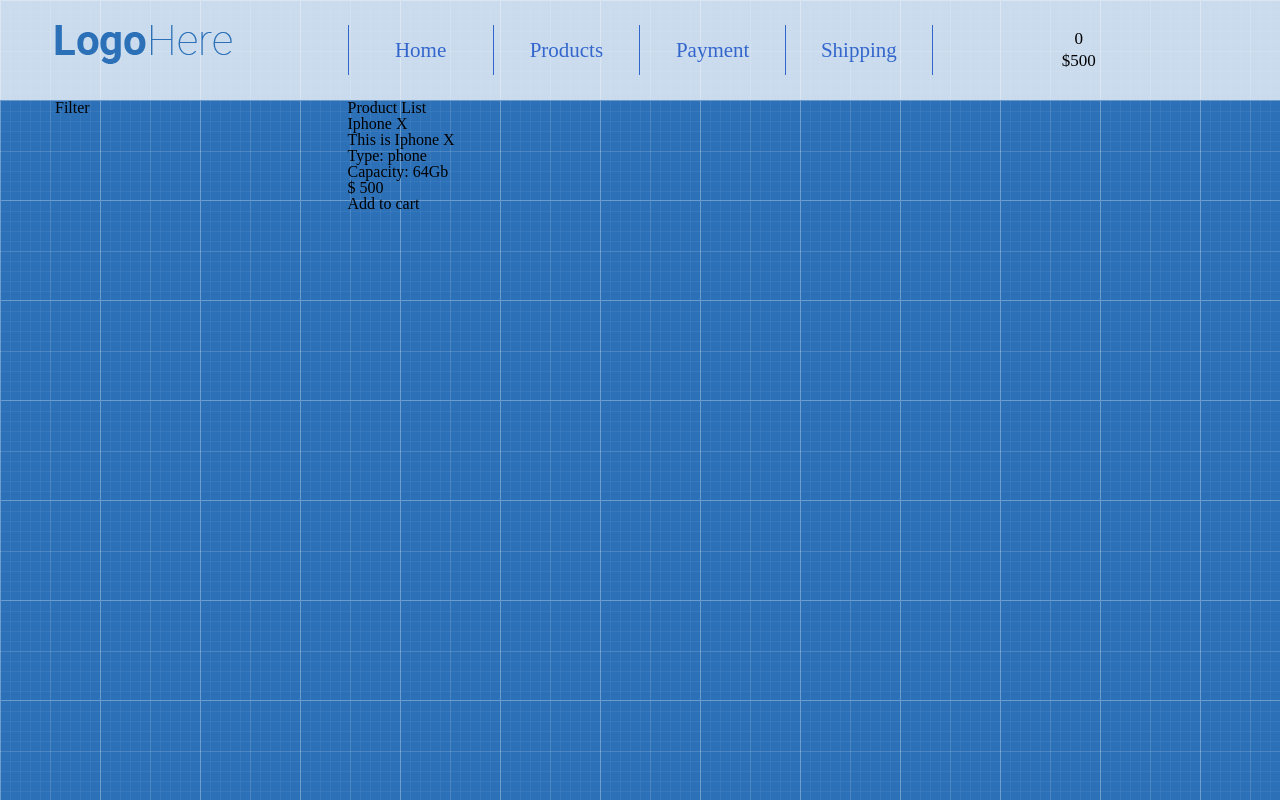
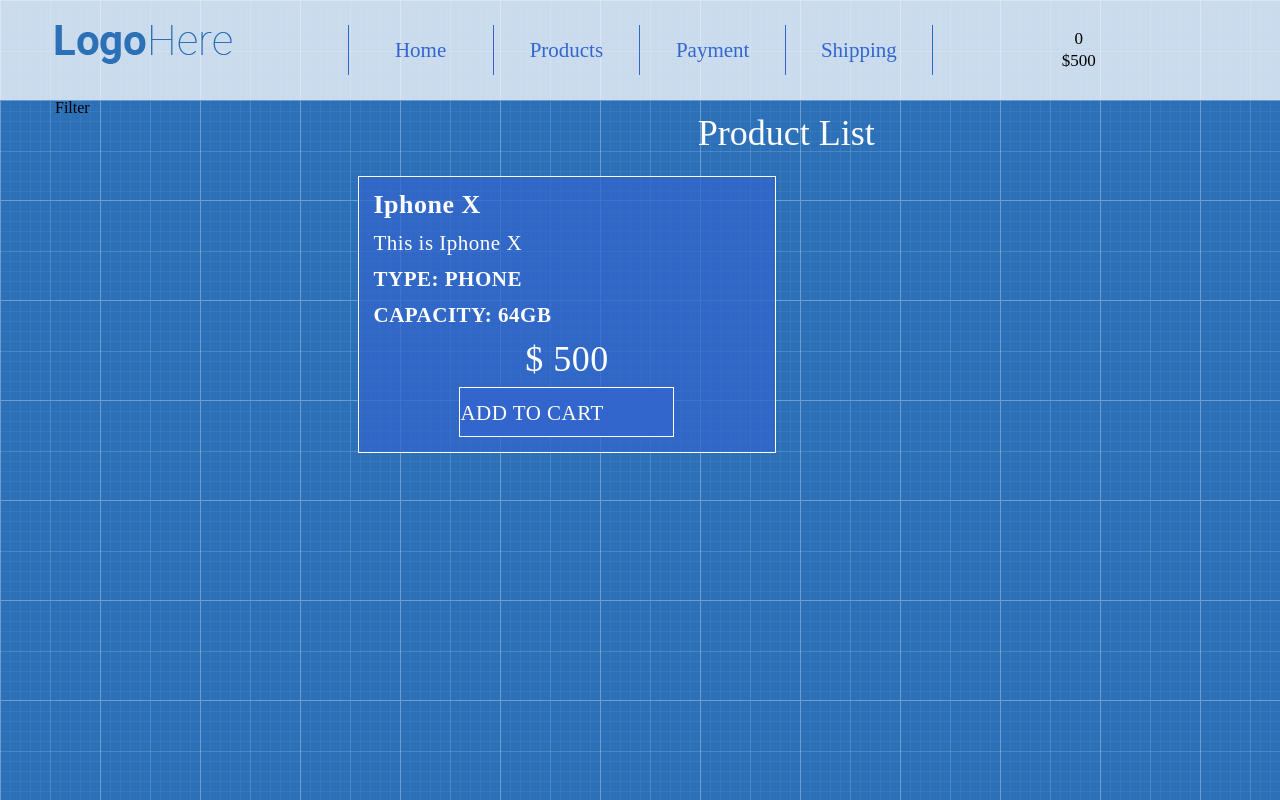
Before and after one commit to tarassh03/shop-project, a React (Create React App) app: page / in a window 1280 px wide. Built offline with nearby package versions, Linux system fonts and the light colour scheme.

Commit message:
created Product and ProductListItem

```diff
--- /dev/null
+++ b/src/App/Main/Products/ProductListItem.css
@@ -0,0 +1,49 @@
+.product-list-item {
+    color:white;
+    border:1px solid white;
+    padding:15px;
+    margin: 10px;
+    background: rgba(51,102,204,0.75);
+    font-size: 21px;
+    letter-spacing: 0.5px;
+
+}
+.product-title {
+    font-size: 26px;
+    margin-bottom: 15px;
+    font-weight: bold;
+}
+.product-description {
+    font-weight: 300;
+    margin-bottom: 15px;
+}
+.product-features {
+    font-weight: bold;
+    text-transform: uppercase;
+    margin-bottom: 15px;
+
+}
+.product-type,.product-screen-size,.product-capacity {
+    margin-bottom: 15px;
+}
+.btn-add-to-cart {
+    text-transform: uppercase;
+    font-size: 21px;
+    background: #3366cc;
+    width: 215px;
+    height: 50px;
+    line-height: 50px;
+    margin: 0 auto;
+    display: block;
+    color:white;
+    border: 1px solid white;
+}
+.btn-add-to-cart:hover {
+    cursor: pointer;
+    background: #6699cc;
+}
+.product-price {
+    font-size: 36px;
+    text-align: center;
+    margin: 10px 0;
+}
--- a/src/App/Main/Products/ProductListItem.js
+++ b/src/App/Main/Products/ProductListItem.js
@@ -1,4 +1,5 @@
 import React from 'react'
+import './ProductListItem.css'
 
 const ProdustListItem = () => {
     return (
--- a/src/common/style/base.css
+++ b/src/common/style/base.css
@@ -44,3 +44,10 @@
 		width: 1170px;
 	}
 }
+
+.page-title {
+	text-align: center;
+	color: white;
+	font-size: 36px;
+	margin: 15px 0;
+}
```
Also changed, not shown: 1 other file (tests, documents, lock files or other folders).
